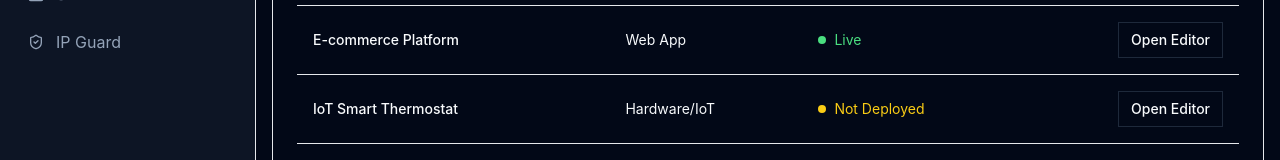
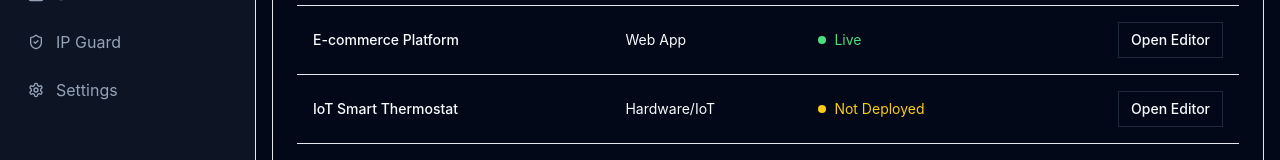
Before and after one commit to Ihateipods4ever/alt-ai-mate, a React (Vite) app in the folder packages/client/: page /app/dashboard in a window 1280 px wide. Shown: the part 242-402 px from the top of the page. Built offline with nearby package versions, Linux system fonts and the light colour scheme.

Commit message:
Fix settings page: Add missing route and navigation link for Settings page

```diff
--- a/packages/client/src/App.tsx
+++ b/packages/client/src/App.tsx
@@ -6,6 +6,7 @@ import DeployPage from './pages/DeployPage';
 import ServersPage from './pages/ServersPage';
 import DashboardPage from './pages/DashboardPage';
 import IpGuardPage from './pages/IpGuardPage';
+import SettingsPage from './pages/SettingsPage';
 
 /**
  * Main application component with routing.
@@ -28,6 +29,7 @@ function App() {
           <Route path="deploy" element={<DeployPage />} />
           <Route path="servers" element={<ServersPage />} />
           <Route path="ip-guard" element={<IpGuardPage />} />
+          <Route path="settings" element={<SettingsPage />} />
         </Route>
       </Routes>
     </Router>
--- a/packages/client/src/components/Sidebar.tsx
+++ b/packages/client/src/components/Sidebar.tsx
@@ -1,5 +1,5 @@
 import { NavLink } from 'react-router-dom';
-import { LayoutDashboard, Code, Cloud, Server, ShieldCheck, Bot } from 'lucide-react';
+import { LayoutDashboard, Code, Cloud, Server, ShieldCheck, Bot, Settings } from 'lucide-react';
 import { cn } from '@/lib/utils';
 
 const navItems = [
@@ -8,6 +8,7 @@ const navItems = [
   { to: '/app/deploy', icon: Cloud, label: 'Deploy' },
   { to: '/app/servers', icon: Server, label: 'Servers' },
   { to: '/app/ip-guard', icon: ShieldCheck, label: 'IP Guard' },
+  { to: '/app/settings', icon: Settings, label: 'Settings' },
 ];
 
 /**
```
